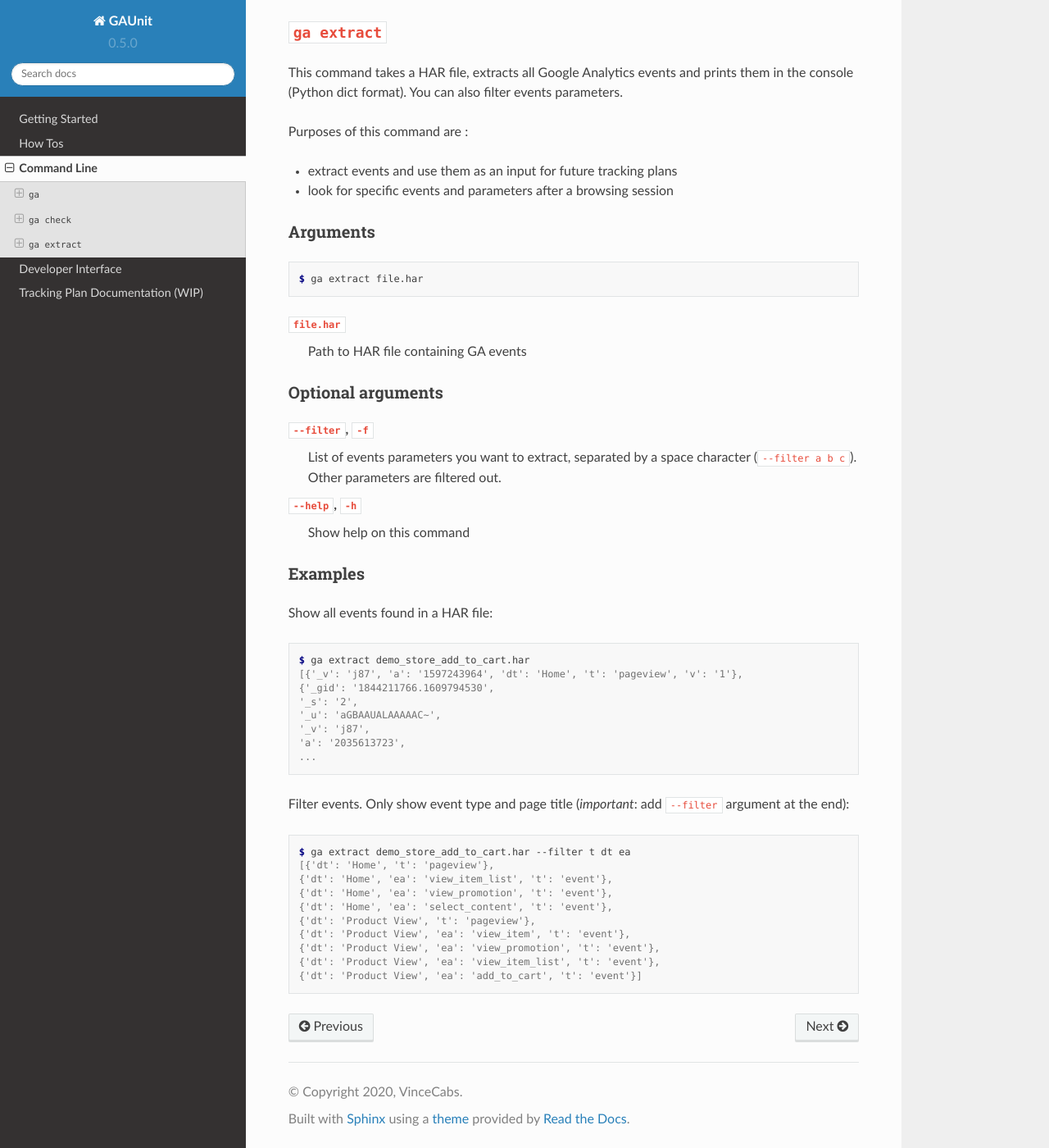
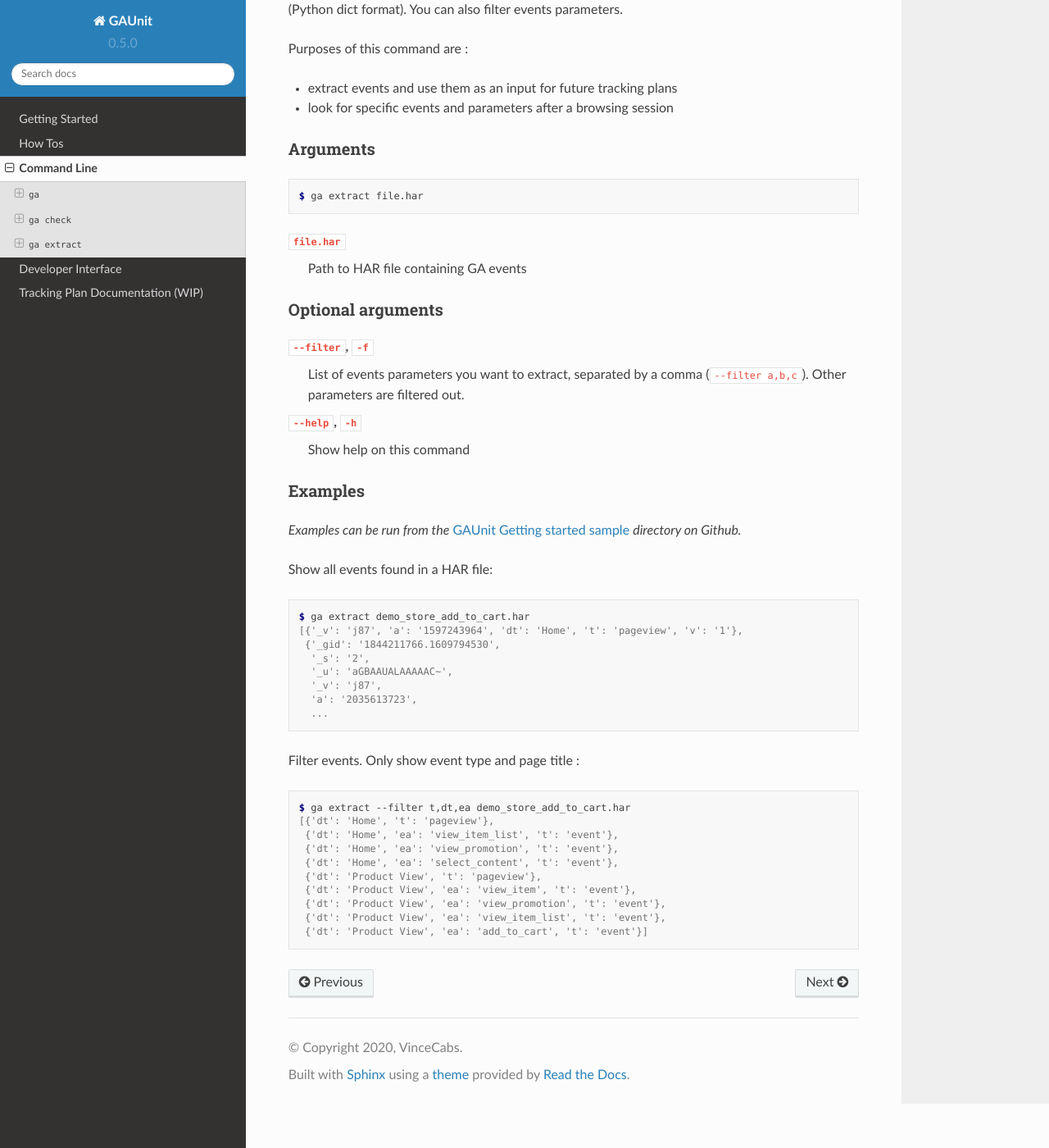
Before and after one commit to VinceCabs/GAUnit, a Sphinx documentation site: the page built from docs/command.rst, in a window 1280 px wide and 1400 px high, scrolled down 2474 px. Shown: the whole window at 82% size. Built offline with Sphinx 7.4.7 and the Read the Docs theme 2.0.0, drawn with Linux system fonts in a browser that asks for light colours; some of the changed text lies outside the part shown.

Commit message:
docs: small fixes and additions

```diff
--- a/docs/command.rst
+++ b/docs/command.rst
@@ -83,6 +75,9 @@ Optional arguments
 Examples
 ^^^^^^^^^^^^^^
 
+*Examples can be run from the* `GAUnit Getting started sample <https://github.com/VinceCabs/GAUnit/tree/master/examples/getting_started>`_
+*directory on Github.*
+
 Check a HAR file against a tracking plan:
 
 .. code:: console
@@ -154,7 +149,7 @@ Optional arguments
 ^^^^^^^^^^^^^^^^^^^^^^^^
 
 ``--filter``, ``-f``
-    List of events parameters you want to extract, separated by a space character (``--filter a b c``).
+    List of events parameters you want to extract, separated by a comma (``--filter a,b,c``).
     Other parameters are filtered out.
 
 ``--help``, ``-h``
@@ -163,30 +158,33 @@ Optional arguments
 Examples
 ^^^^^^^^^^^^^^
 
+*Examples can be run from the* `GAUnit Getting started sample <https://github.com/VinceCabs/GAUnit/tree/master/examples/getting_started>`_
+*directory on Github.*
+
 Show all events found in a HAR file:
 
 .. code:: console
 
     $ ga extract demo_store_add_to_cart.har
     [{'_v': 'j87', 'a': '1597243964', 'dt': 'Home', 't': 'pageview', 'v': '1'},
-    {'_gid': '1844211766.1609794530',
-    '_s': '2',
-    '_u': 'aGBAAUALAAAAAC~',
-    '_v': 'j87',
-    'a': '2035613723',
-    ...
+     {'_gid': '1844211766.1609794530',
+      '_s': '2',
+      '_u': 'aGBAAUALAAAAAC~',
+      '_v': 'j87',
+      'a': '2035613723',
+      ...
 
-Filter events. Only show event type and page title (*important*: add ``--filter`` argument at the end):
+Filter events. Only show event type and page title :
 
 .. code:: console
 
-    $ ga extract demo_store_add_to_cart.har --filter t dt ea
+    $ ga extract --filter t,dt,ea demo_store_add_to_cart.har
     [{'dt': 'Home', 't': 'pageview'},
-    {'dt': 'Home', 'ea': 'view_item_list', 't': 'event'},
-    {'dt': 'Home', 'ea': 'view_promotion', 't': 'event'},
-    {'dt': 'Home', 'ea': 'select_content', 't': 'event'},
-    {'dt': 'Product View', 't': 'pageview'},
-    {'dt': 'Product View', 'ea': 'view_item', 't': 'event'},
-    {'dt': 'Product View', 'ea': 'view_promotion', 't': 'event'},
-    {'dt': 'Product View', 'ea': 'view_item_list', 't': 'event'},
-    {'dt': 'Product View', 'ea': 'add_to_cart', 't': 'event'}]
+     {'dt': 'Home', 'ea': 'view_item_list', 't': 'event'},
+     {'dt': 'Home', 'ea': 'view_promotion', 't': 'event'},
+     {'dt': 'Home', 'ea': 'select_content', 't': 'event'},
+     {'dt': 'Product View', 't': 'pageview'},
+     {'dt': 'Product View', 'ea': 'view_item', 't': 'event'},
+     {'dt': 'Product View', 'ea': 'view_promotion', 't': 'event'},
+     {'dt': 'Product View', 'ea': 'view_item_list', 't': 'event'},
+     {'dt': 'Product View', 'ea': 'add_to_cart', 't': 'event'}]
--- a/docs/index.rst
+++ b/docs/index.rst
@@ -16,7 +16,7 @@ GAUnit is a Python library used for Google Analytics implementations testing.
 
 It is designed to be used within your pipelines in various environments such as traditional websites or Single Page Applications.
 
-GAUnit is compatible for `GA4 <https://developers.google.com/analytics/devguides/collection/ga4>`_.
+GAUnit is compatible with `GA4 <https://developers.google.com/analytics/devguides/collection/ga4>`_.
 
 Features
 ---------------
```
Also changed, not shown: other parts of docs/command.rst (+1 -9 lines), CHANGELOG.md (+2 -2 lines), README.md (+2 -2 lines).
